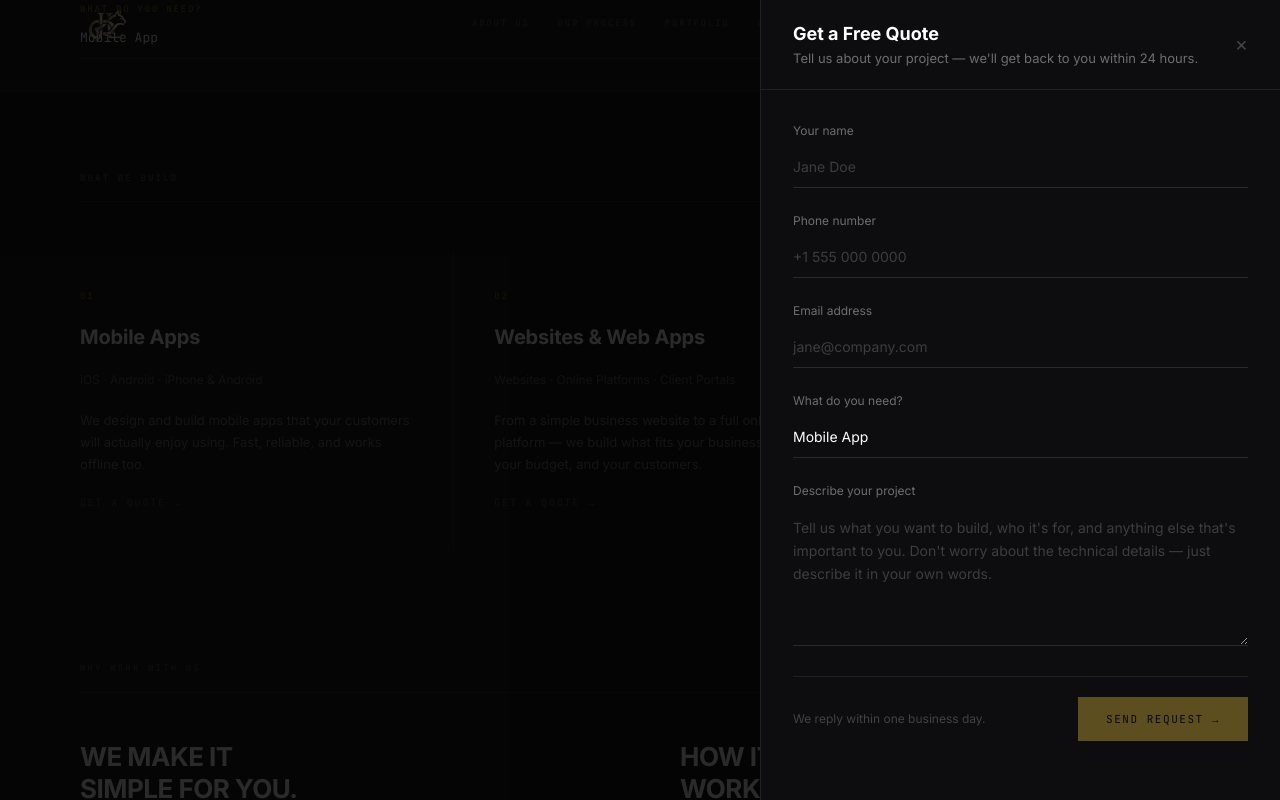
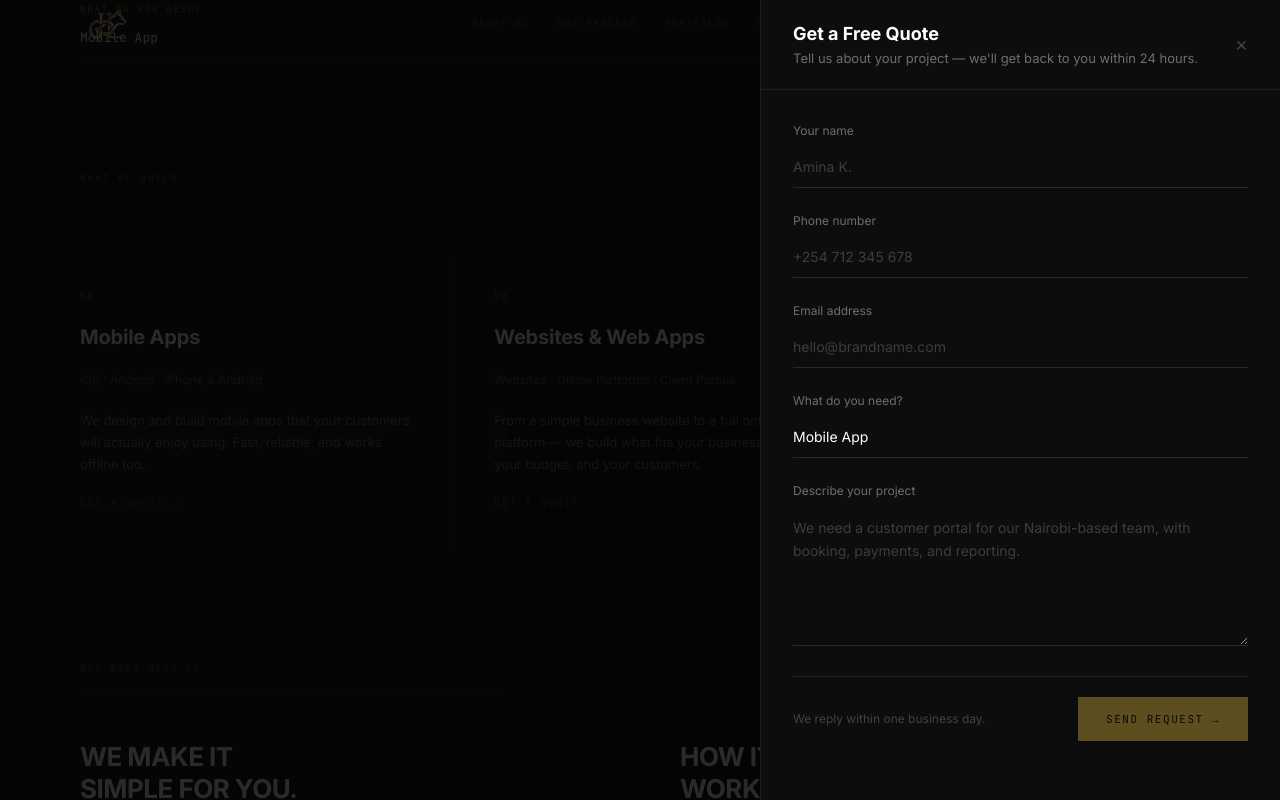
Before and after one commit to JayMunene/Jaylinx, a React (Vite) app: page / in a window 1280 px wide. Both pictures are taken after a click on the button 266 px from the left and 400 px from the top of the page. Built offline with nearby package versions, Linux system fonts and the light colour scheme.

Commit message:
Update brand copy and placeholders

```diff
--- a/src/components/IntakeModal.tsx
+++ b/src/components/IntakeModal.tsx
@@ -161,7 +161,7 @@ export default function IntakeModal({
                   className={inputCls}
                   value={name}
                   onChange={(e) => setName(e.target.value)}
-                  placeholder="Jane Doe"
+                  placeholder="Amina K."
                 />
               </Field>
 
@@ -171,7 +171,7 @@ export default function IntakeModal({
                   type="tel"
                   value={phone}
                   onChange={(e) => setPhone(e.target.value)}
-                  placeholder="+1 555 000 0000"
+                  placeholder="+254 712 345 678"
                 />
               </Field>
 
@@ -181,7 +181,7 @@ export default function IntakeModal({
                   type="email"
                   value={email}
                   onChange={(e) => setEmail(e.target.value)}
-                  placeholder="jane@company.com"
+                  placeholder="hello@brandname.com"
                 />
               </Field>
 
@@ -204,7 +204,7 @@ export default function IntakeModal({
                   className={`${inputCls} min-h-[140px] resize-y pt-2.5 leading-[1.65]`}
                   value={projectDesc}
                   onChange={(e) => setProjectDesc(e.target.value)}
-                  placeholder="Tell us what you want to build, who it's for, and anything else that's important to you. Don't worry about the technical details — just describe it in your own words."
+                  placeholder="We need a customer portal for our Nairobi-based team, with booking, payments, and reporting."
                 />
               </Field>
 
```
